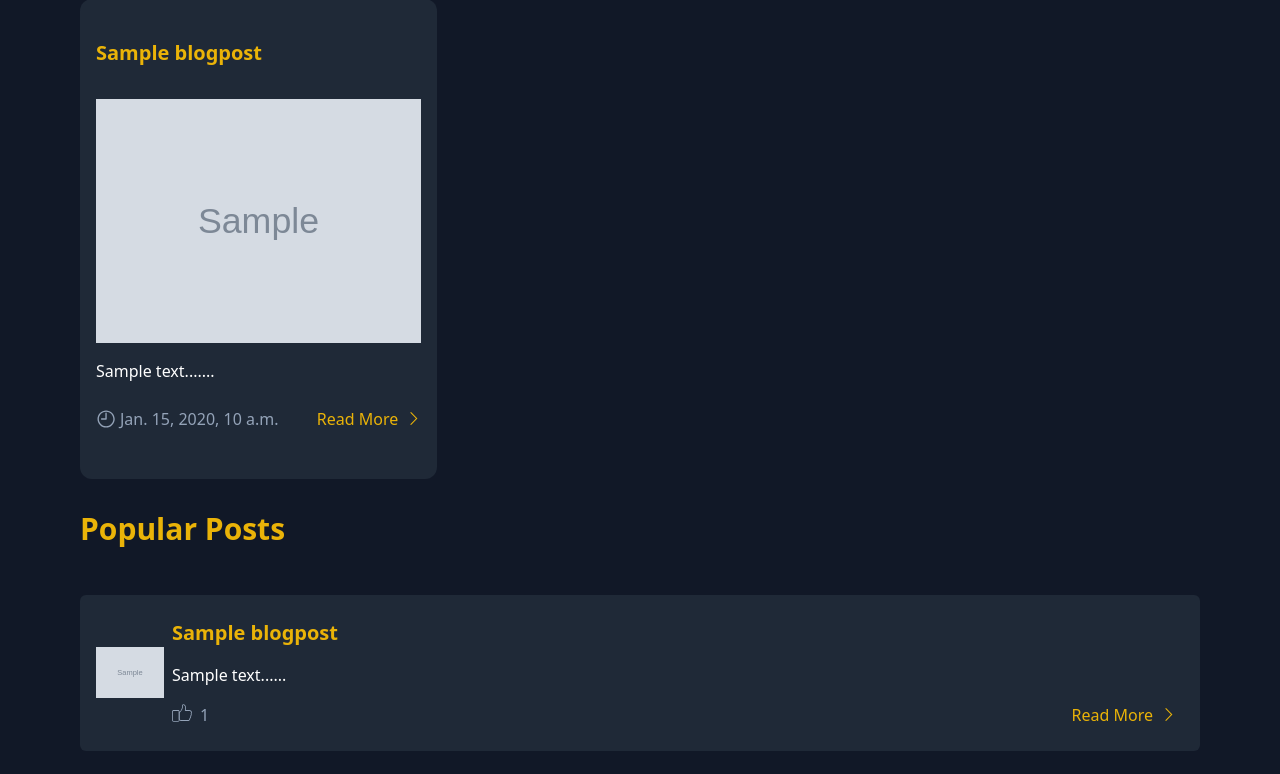
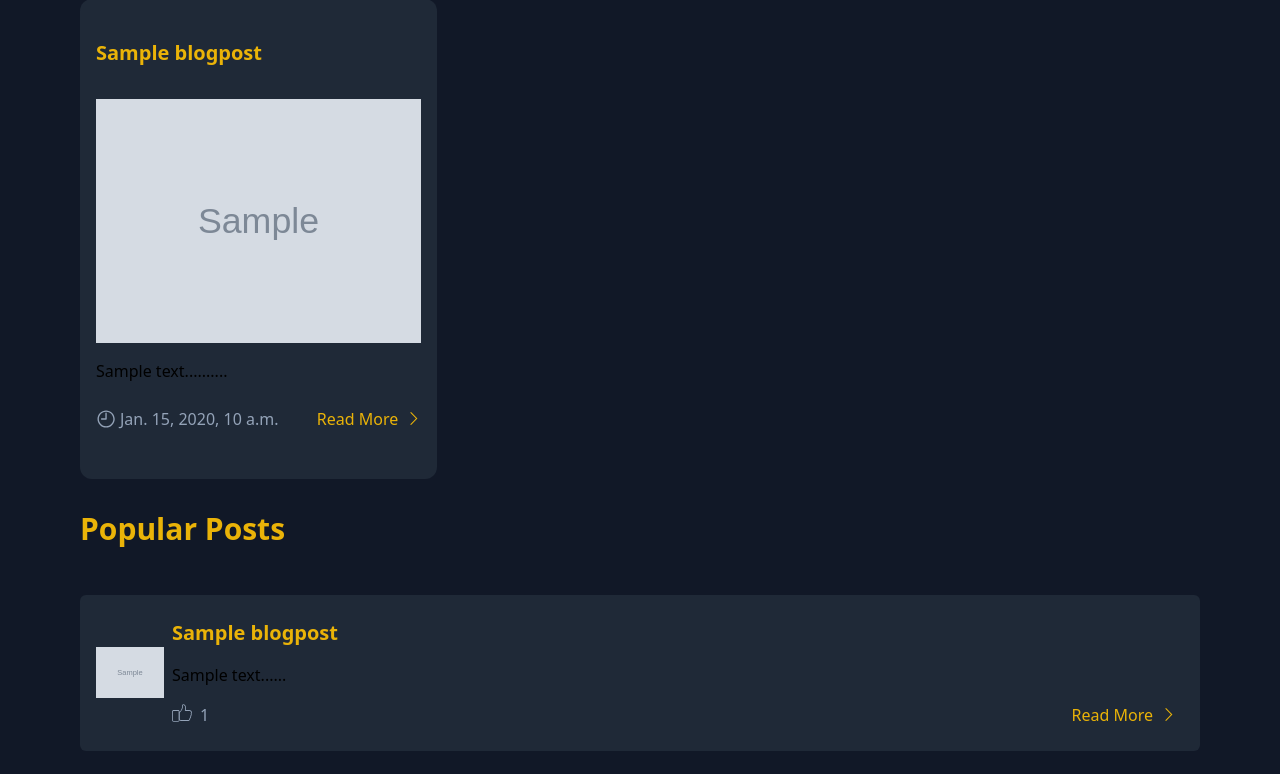
Before and after one commit to PhoenixTech2003/blog-app, a Django app: page /v1/blog-app/ in a window 1280 px wide. Shown: the part 645-1419 px from the top of the page. Run offline with Django 5.2, Linux system fonts and the light colour scheme; tables that the repository leaves empty hold one stand-in row (values such as "Sample post"); grey boxes marked "Sample" are stand-in pictures; some libraries are stand-ins or nearby versions.

Commit message:
Update blog index template for improved content display and layout

```diff
--- a/blog-app-project/blog_app/templates/blog_app/index.html
+++ b/blog-app-project/blog_app/templates/blog_app/index.html
@@ -2,7 +2,7 @@
 
 {%block content%}
 <main class="lg:px-16 grid">
-    <section class='p-4 h-[70dvh] grid items-center'>
+    <section class="p-4 h-[70vh] grid items-center">
         <div>
             <h1 class = "text-4xl text-[#eab308] font-extrabold text-center p-4">
                 Welcome to the Faith Blog
@@ -26,7 +26,11 @@
 
                 <p class="text-[#eab308] text-xl font-bold py-4">{{blog.title}}</p>
                 <img class="rounded-xl py-4 " src="{{blog.photo.url}}" alt="">
-                <p class="text-white">{{blog.content|slice:'200'}}......</p>
+                <div class="ck-content">
+
+                    {{blog.content|slice:'300'|safe}}.........
+
+                </div>
                 <div class="flex justify-between  py-6 items-center">
                     <div class="flex gap-1 items-center">
                         <svg width=20 height=20 xmlns="http://www.w3.org/2000/svg" xml:space="preserve" id="time" x="0" y="0" version="1.1" viewBox="0 0 29 29">
@@ -36,6 +40,7 @@
                             {{blog.created_at}}
                         </p>
                     </div>
+                    <a href="/v1/blog-app/{{blog.id}}">
                         <button class="text-[#eab308] flex gap-2 items-center">
 
                             <p>Read More</p>
@@ -43,6 +48,8 @@
                                 <path d="M13.25 10 6.109 2.58a.697.697 0 0 1 0-.979.68.68 0 0 1 .969 0l7.83 7.908a.697.697 0 0 1 0 .979l-7.83 7.908a.68.68 0 0 1-.969 0 .697.697 0 0 1 0-.979L13.25 10z" fill="#eab308"></path>
                               </svg>
                         </button>
+
+                    </a>
                 </div>
             </div>
             {% endfor %}
@@ -62,7 +69,7 @@
                     </div>
                     <div>
                         <h3 class="text-xl font-bold text-[#eab308] p-2">{{post.title}}</h3>
-                        <p class="text-white p-2">{{post.content|slice:'100'}}.....</p>
+                        <div class="ck-content p-2 ">{{post.content|slice:'250'|safe}}.....</div>
                         <div class="flex gap-2 p-2">
                             <svg width=20 height=20 xmlns="http://www.w3.org/2000/svg" xml:space="preserve" id="like" x="0" y="0" version="1.1" viewBox="0 0 24 24">
                                 <path fill="#94a3b8" d="M19.862 21.484h-9.229c-.833 0-2.52-1.094-2.52-1.988V11.35c0-.182.098-.35.256-.438 1.841-1.028 2.772-2.854 3.744-5.657V2.569c0-.091.024-.18.071-.258.304-.506.83-.796 1.443-.796.789 0 1.619.477 2.221 1.271.607.805 1.473 2.582.758 5.696h4.213c.938 0 3.065.966 3.065 2.554 0 .523-.062 1.321-.395 1.788.262.733.312 1.922-.493 2.76.066 1.412-.289 2.438-1.038 3-.013.746-.356 1.658-.874 2.252-.365.424-.789.648-1.222.648zm-10.747-9.85v7.86c.082.268 1.096.988 1.52.988h9.228c.132 0 .305-.113.475-.308.404-.465.688-1.284.618-1.791a.502.502 0 0 1 .258-.51c.812-.438.834-1.729.777-2.461a.502.502 0 0 1 .178-.424c.726-.604.502-1.712.294-2.029a.5.5 0 0 1 .305-.76c-.021-.027.123-.435.123-1.168 0-.813-1.486-1.554-2.064-1.554h-4.858c-.157 0-.304-.072-.397-.197s-.125-.287-.082-.438c.64-2.263.481-4.251-.43-5.458-.486-.646-1.056-.874-1.424-.874-.219 0-.392.071-.516.213V5.33c0 .058-.01.109-.027.163-.997 2.883-2.02 4.928-3.978 6.141z"></path>
@@ -74,7 +81,7 @@
                         </div>
 
                     </div>
-                    <div class="place-self-end p-2">
+                    <div class="grid place-self-end p-2">
                         <button class="text-[#eab308] flex gap-2 items-center ">
 
                             <p>Read More</p>
@@ -87,5 +94,6 @@
                 {% endfor %}
             </section>
         </section>
+
 </main>
 {%endblock%}
```
Lines whose indentation alone changed are shown as unchanged.
